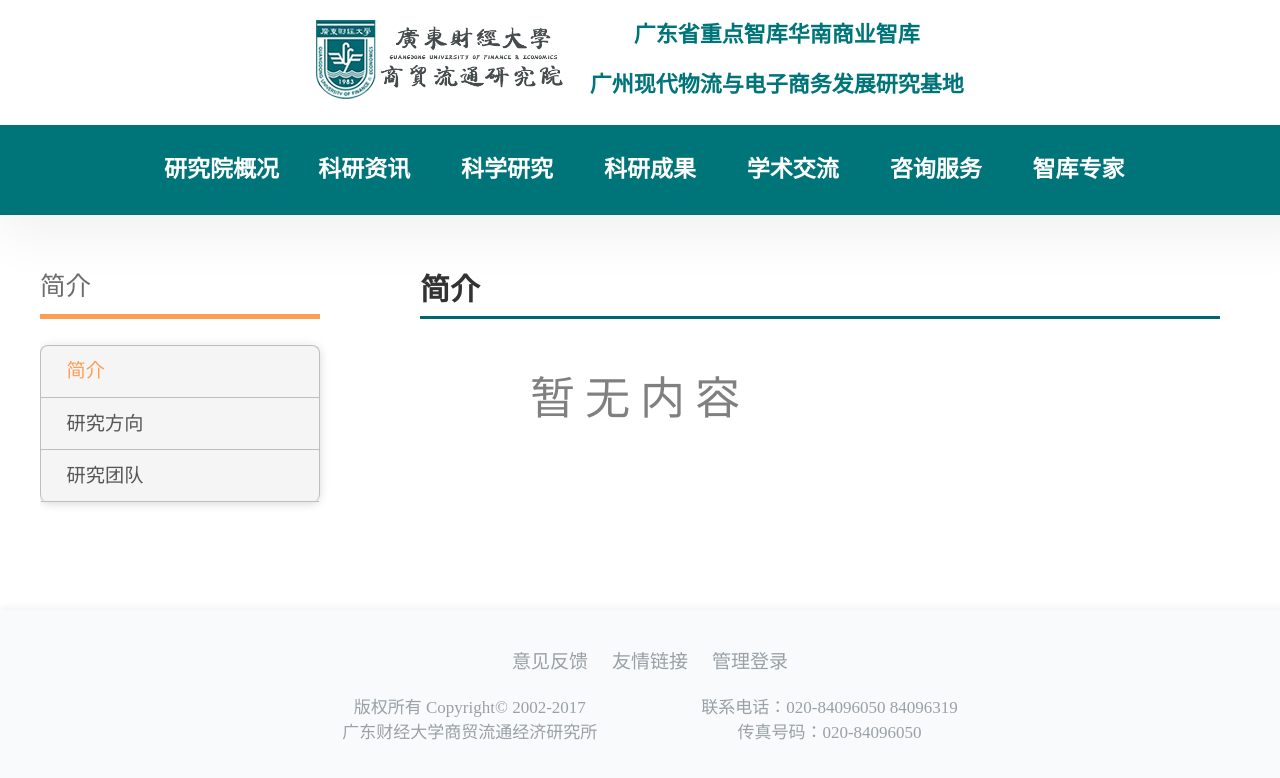
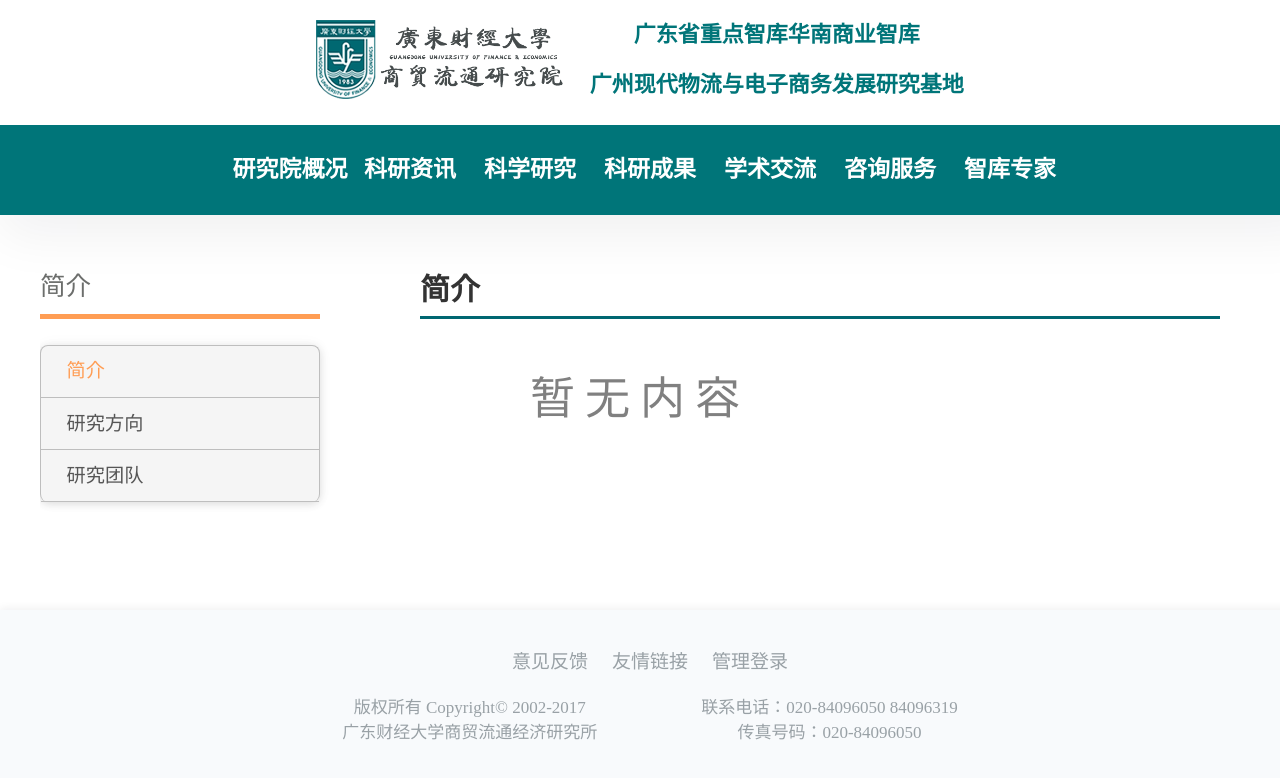
Before and after one commit to gudfelts/lts_node, a website: page view/introduction/index.ejs in a window 1280 px wide. Drawn offline with nearby package versions, Linux system fonts and the light colour scheme; files that its build step writes are made by us from their sources.

Commit message:
修改部分样式

```diff
--- a/static/style/common.scss
+++ b/static/style/common.scss
@@ -158,15 +158,10 @@ header {
 .header_top {
   display: inline-block;
   margin: 0 auto;
-  min-width: 900px;
+  max-width: 840px;
   height: 100%;
 }
-.nav_box{
-  width: 1000px !important;
 
-  display:flex;
-  justify-content: space-around;
-}
 .nav_item {
   float: left;
   a {
--- a/view/index.ejs
+++ b/view/index.ejs
@@ -5,6 +5,7 @@
     <meta name="viewport" content="width=device-width, initial-scale=1.0">
     <meta http-equiv="x-dns-prefetch-control" content="on">
     <meta http-equiv="X-UA-Compatible" content="ie=edge">
+    <meta name="viewport" content="width=device-width,initial-scale=1">
     <meta content='广东财经大学流通经济研究所,广财流通所,广州现代物流与电子商务发展研究基地' name='keywords'>
     <meta content='广东财经大学流通经济研究所,广州现代物流与电子商务发展研究基地' name="description">
     <link rel="shortcut icon" href="/favicon.ico" />
```
Also changed, not shown: view/catalog.ejs (+0 -7 lines), static/style/common.css, static/style/common.min.css.
